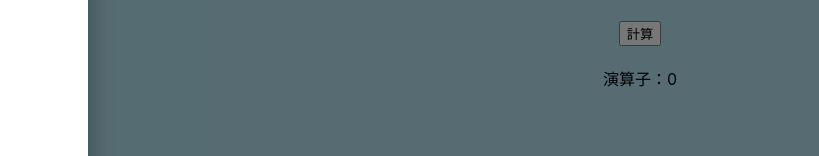
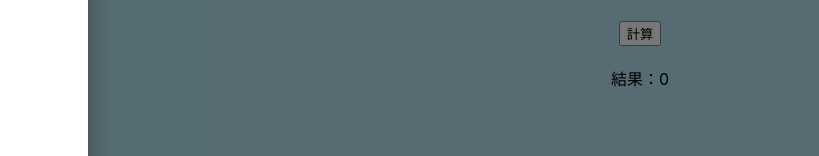
Before and after one commit to ryuu2411/react-study, a React (Create React App) app: page /page4 in a window 1280 px wide. Shown: the part 425-581 px from the top of the page, without its empty margins (0-819 px from the left). Built offline with nearby package versions, Linux system fonts and the light colour scheme.

Commit message:
[Fix]fetch機能修正

```diff
--- a/src/components/SamplePage4.tsx
+++ b/src/components/SamplePage4.tsx
@@ -185,7 +185,7 @@ export const SamplePage4: React.VFC<Props> = (props) => {
             <input type="number" pattern="^[1-9][0-9]*$" onChange={handleV2} />
             <p>演算子：{seleceItem}</p>
             <button onClick={handleFetchEvent}>計算</button>
-            <p>演算子：{resultNum}</p>
+            <p>結果：{resultNum}</p>
         </div>
     )
 }
```
